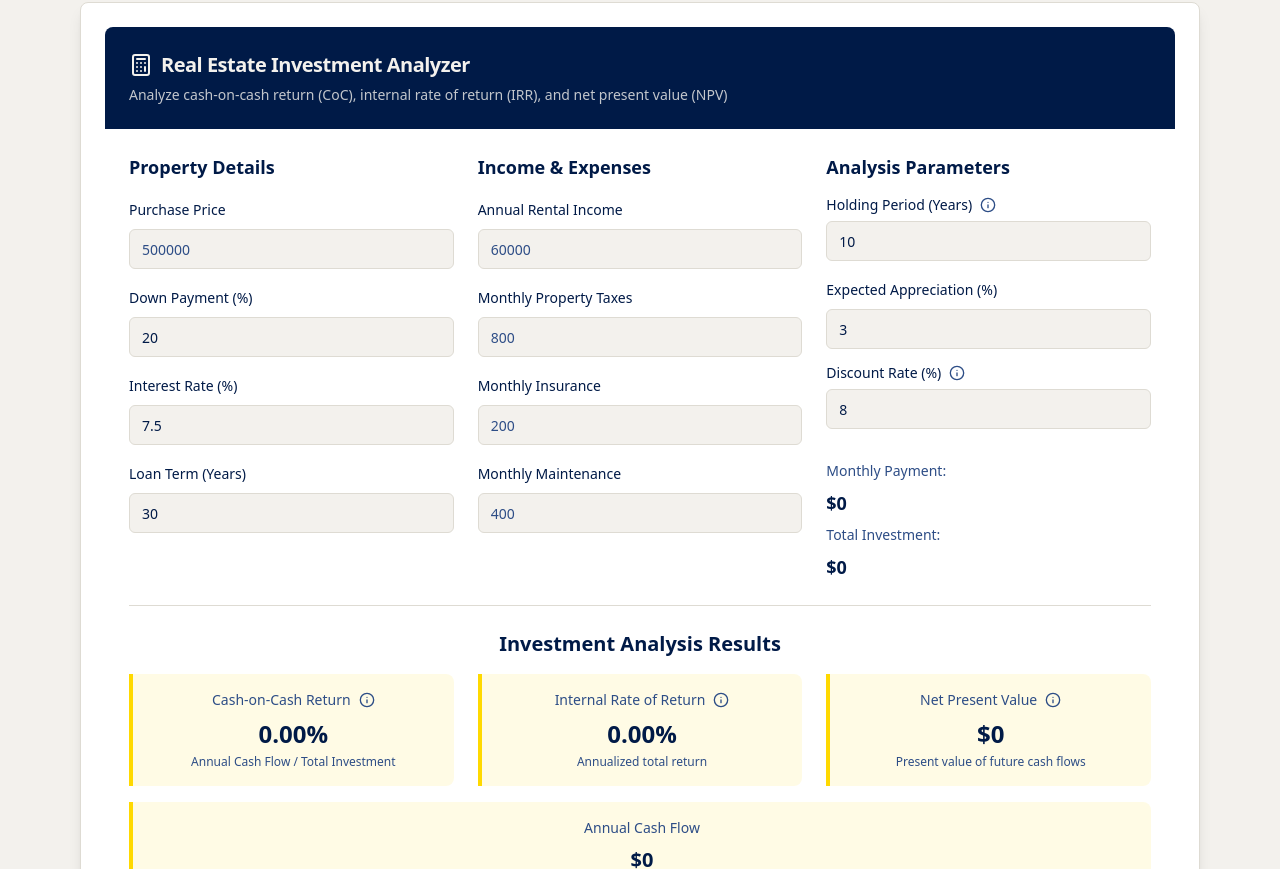
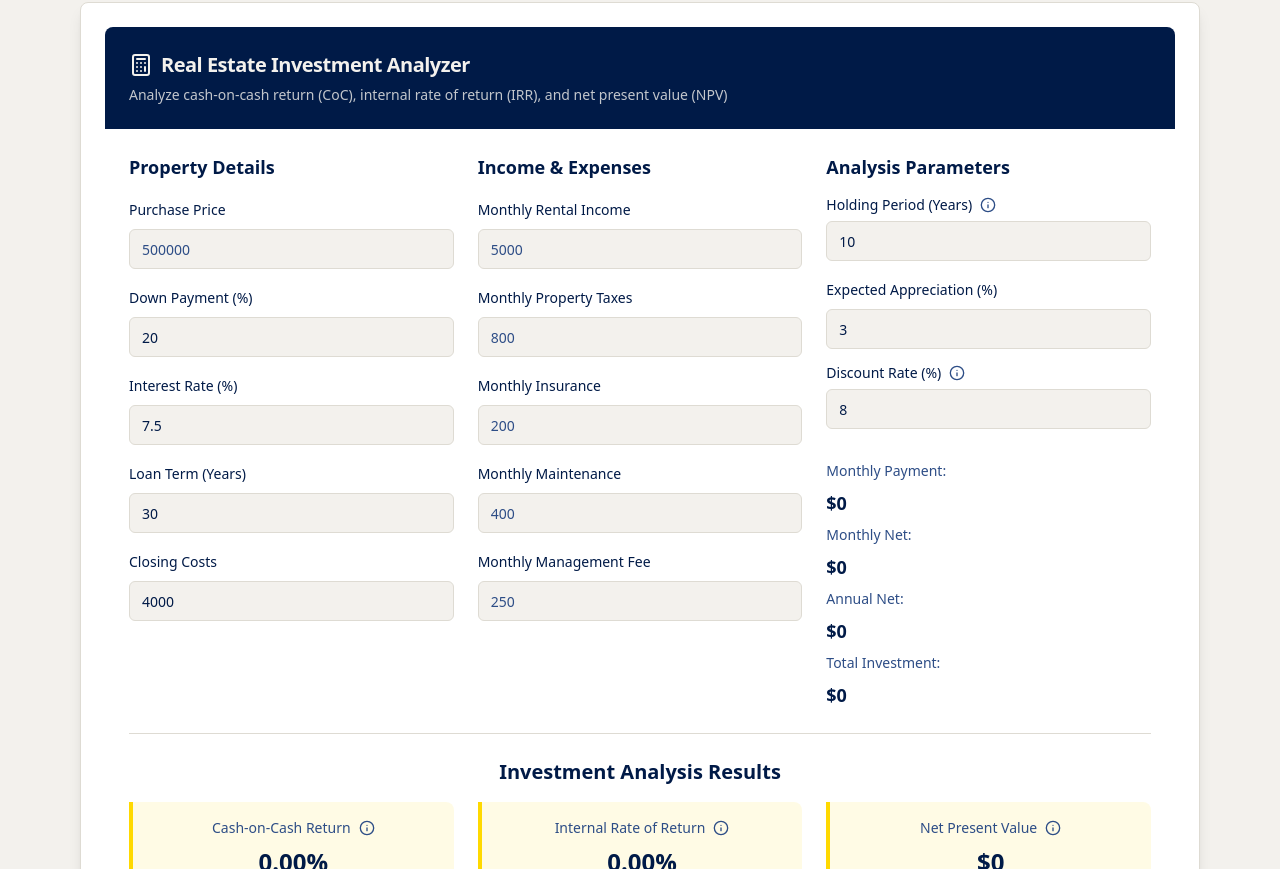
Before and after one commit to davmoha/veteran-finance-sense, a React (Vite) app: page / in a window 1280 px wide. Shown: the part 911-1780 px from the top of the page. Built offline with nearby package versions, Linux system fonts and the light colour scheme.

Commit message:
Update calculator fields and layout
- Add closing costs field to loan terms.
- Change yearly rent to monthly rent.
- Add monthly management fee under monthly maintenance.
- Add Monthly Net and Annual Net fields to monthly payment section.
- Move analysis recommendation above share button.

```diff
--- a/src/components/ActionButtons.tsx
+++ b/src/components/ActionButtons.tsx
@@ -107,11 +107,13 @@ const ActionButtons = () => {
       const monthlyTaxes = (document.querySelector('#monthly-taxes') as HTMLInputElement)?.value || '0';
       const monthlyInsurance = (document.querySelector('#monthly-insurance') as HTMLInputElement)?.value || '0';
       const monthlyMaintenance = (document.querySelector('#monthly-maintenance') as HTMLInputElement)?.value || '0';
+      const monthlyManagementFee = (document.querySelector('#monthly-management-fee') as HTMLInputElement)?.value || '0';
 
-      exportData += `• Annual Rental Income: $${parseFloat(rentalIncome).toLocaleString()}\n`;
+      exportData += `• Monthly Rental Income: $${parseFloat(rentalIncome).toLocaleString()}\n`;
       exportData += `• Monthly Property Taxes: $${parseFloat(monthlyTaxes).toLocaleString()}\n`;
       exportData += `• Monthly Insurance: $${parseFloat(monthlyInsurance).toLocaleString()}\n`;
-      exportData += `• Monthly Maintenance: $${parseFloat(monthlyMaintenance).toLocaleString()}\n\n`;
+      exportData += `• Monthly Maintenance: $${parseFloat(monthlyMaintenance).toLocaleString()}\n`;
+      exportData += `• Monthly Management Fee: $${parseFloat(monthlyManagementFee).toLocaleString()}\n\n`;
 
       exportData += 'Analysis Parameters:\n';
       const holdingPeriod = (document.querySelector('#holding-period') as HTMLInputElement)?.value || '0';
@@ -220,22 +222,22 @@ const ActionButtons = () => {
       <CardContent className="pt-6">
         <div className="flex flex-col sm:flex-row gap-4 justify-center">
           <Button
+            onClick={handleExport}
+            variant="outline"
+            size="lg"
+            className="border-accent text-accent hover:bg-accent hover:text-accent-foreground"
+          >
+            <Download className="h-5 w-5 mr-2" />
+            Analysis Recommendation
+          </Button>
+
+          <Button
             onClick={handleShare}
             className="bg-accent text-accent-foreground hover:bg-accent/90 font-semibold"
             size="lg"
           >
             <Share2 className="h-5 w-5 mr-2" />
             Share Results
-          </Button>
-
-          <Button
-            onClick={handleExport}
-            variant="outline"
-            size="lg"
-            className="border-accent text-accent hover:bg-accent hover:text-accent-foreground"
-          >
-            <Download className="h-5 w-5 mr-2" />
-            Export Analysis
           </Button>
 
           <Button
--- a/src/components/InvestmentAnalyzer.tsx
+++ b/src/components/InvestmentAnalyzer.tsx
@@ -13,10 +13,12 @@ const InvestmentAnalyzer = () => {
     downPaymentPercent: '20',
     interestRate: '7.5',
     loanTermYears: '30',
-    annualRentalIncome: '',
+    closingCosts: '4000',
+    monthlyRentalIncome: '',
     monthlyTaxes: '',
     monthlyInsurance: '',
     monthlyMaintenance: '',
+    monthlyManagementFee: '',
     holdingPeriodYears: '10',
     appreciationRate: '3',
     discountRate: '8'
@@ -28,7 +30,9 @@ const InvestmentAnalyzer = () => {
     npv: 0,
     monthlyPayment: 0,
     totalInvestment: 0,
-    annualCashFlow: 0
+    annualCashFlow: 0,
+    monthlyNet: 0,
+    annualNet: 0
   });
 
   useEffect(() => {
@@ -40,16 +44,18 @@ const InvestmentAnalyzer = () => {
     const downPaymentPercent = parseFloat(inputs.downPaymentPercent) || 0;
     const interestRate = parseFloat(inputs.interestRate) || 0;
     const loanTermYears = parseFloat(inputs.loanTermYears) || 0;
-    const annualRentalIncome = parseFloat(inputs.annualRentalIncome) || 0;
+    const closingCosts = parseFloat(inputs.closingCosts) || 0;
+    const monthlyRentalIncome = parseFloat(inputs.monthlyRentalIncome) || 0;
     const monthlyTaxes = parseFloat(inputs.monthlyTaxes) || 0;
     const monthlyInsurance = parseFloat(inputs.monthlyInsurance) || 0;
     const monthlyMaintenance = parseFloat(inputs.monthlyMaintenance) || 0;
+    const monthlyManagementFee = parseFloat(inputs.monthlyManagementFee) || 0;
     const holdingPeriodYears = parseFloat(inputs.holdingPeriodYears) || 0;
     const appreciationRate = parseFloat(inputs.appreciationRate) || 0;
     const discountRate = parseFloat(inputs.discountRate) || 0;
 
     if (purchasePrice === 0) {
-      setResults({ cocReturn: 0, irr: 0, npv: 0, monthlyPayment: 0, totalInvestment: 0, annualCashFlow: 0 });
+      setResults({ cocReturn: 0, irr: 0, npv: 0, monthlyPayment: 0, totalInvestment: 0, annualCashFlow: 0, monthlyNet: 0, annualNet: 0 });
       return;
     }
 
@@ -63,13 +69,15 @@ const InvestmentAnalyzer = () => {
     const monthlyPayment = loanAmount * (monthlyRate * Math.pow(1 + monthlyRate, numPayments)) /
                           (Math.pow(1 + monthlyRate, numPayments) - 1);
 
-    // Annual calculations
-    const totalMonthlyExpenses = monthlyPayment + monthlyTaxes + monthlyInsurance + monthlyMaintenance;
+    // Monthly and annual calculations
+    const totalMonthlyExpenses = monthlyPayment + monthlyTaxes + monthlyInsurance + monthlyMaintenance + monthlyManagementFee;
+    const monthlyNet = monthlyRentalIncome - totalMonthlyExpenses;
+    const annualNet = monthlyNet * 12;
+    const annualRentalIncome = monthlyRentalIncome * 12;
     const annualExpenses = totalMonthlyExpenses * 12;
     const annualCashFlow = annualRentalIncome - annualExpenses;
 
-    // Closing costs estimate (2% of purchase price)
-    const closingCosts = purchasePrice * 0.02;
+    // Total investment calculation
     const totalInvestment = downPayment + closingCosts;
 
     // Cash-on-Cash Return
@@ -94,7 +102,9 @@ const InvestmentAnalyzer = () => {
       npv,
       monthlyPayment,
       totalInvestment,
-      annualCashFlow
+      annualCashFlow,
+      monthlyNet,
+      annualNet
     });
   };
 
@@ -173,6 +183,17 @@ const InvestmentAnalyzer = () => {
                 onChange={(e) => handleInputChange('loanTermYears', e.target.value)}
               />
             </div>
+
+            <div className="space-y-2">
+              <Label htmlFor="closing-costs">Closing Costs</Label>
+              <Input
+                id="closing-costs"
+                type="number"
+                placeholder="4000"
+                value={inputs.closingCosts}
+                onChange={(e) => handleInputChange('closingCosts', e.target.value)}
+              />
+            </div>
           </div>
 
           {/* Income & Expenses */}
@@ -180,13 +201,13 @@ const InvestmentAnalyzer = () => {
             <h3 className="font-semibold text-lg text-primary">Income & Expenses</h3>
 
             <div className="space-y-2">
-              <Label htmlFor="rental-income">Annual Rental Income</Label>
+              <Label htmlFor="rental-income">Monthly Rental Income</Label>
               <Input
                 id="rental-income"
                 type="number"
-                placeholder="60000"
-                value={inputs.annualRentalIncome}
-                onChange={(e) => handleInputChange('annualRentalIncome', e.target.value)}
+                placeholder="5000"
+                value={inputs.monthlyRentalIncome}
+                onChange={(e) => handleInputChange('monthlyRentalIncome', e.target.value)}
               />
             </div>
 
@@ -220,6 +241,17 @@ const InvestmentAnalyzer = () => {
                 placeholder="400"
                 value={inputs.monthlyMaintenance}
                 onChange={(e) => handleInputChange('monthlyMaintenance', e.target.value)}
+              />
+            </div>
+
+            <div className="space-y-2">
+              <Label htmlFor="monthly-management-fee">Monthly Management Fee</Label>
+              <Input
+                id="monthly-management-fee"
+                type="number"
+                placeholder="250"
+                value={inputs.monthlyManagementFee}
+                onChange={(e) => handleInputChange('monthlyManagementFee', e.target.value)}
               />
             </div>
           </div>
@@ -288,6 +320,12 @@ const InvestmentAnalyzer = () => {
             <div className="pt-4 space-y-2">
               <div className="text-sm text-muted-foreground">Monthly Payment:</div>
               <div className="gold-highlight">{formatCurrency(results.monthlyPayment)}</div>
+
+              <div className="text-sm text-muted-foreground">Monthly Net:</div>
+              <div className="gold-highlight">{formatCurrency(results.monthlyNet)}</div>
+
+              <div className="text-sm text-muted-foreground">Annual Net:</div>
+              <div className="gold-highlight">{formatCurrency(results.annualNet)}</div>
 
               <div className="text-sm text-muted-foreground">Total Investment:</div>
               <div className="gold-highlight">{formatCurrency(results.totalInvestment)}</div>
```
